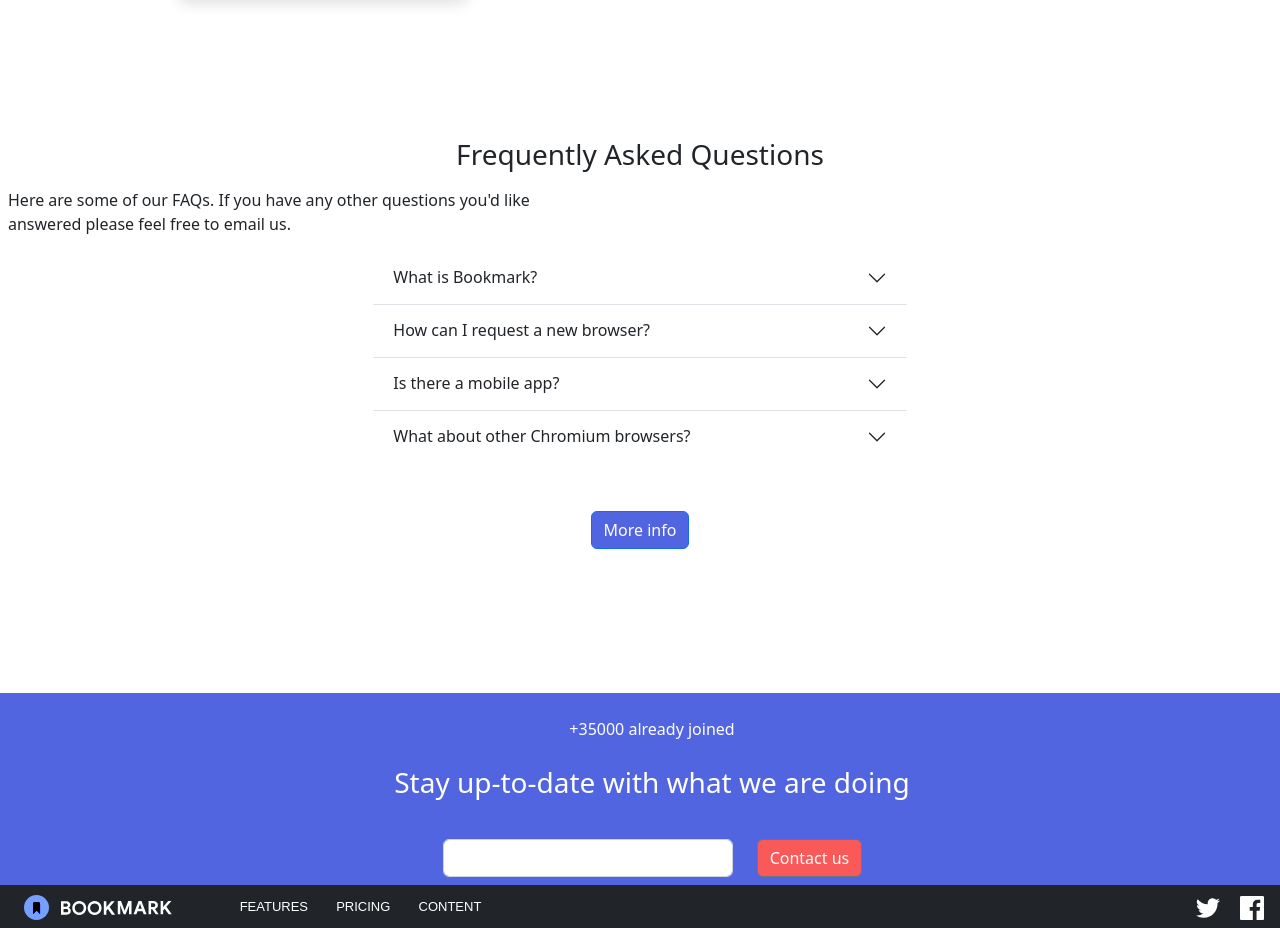
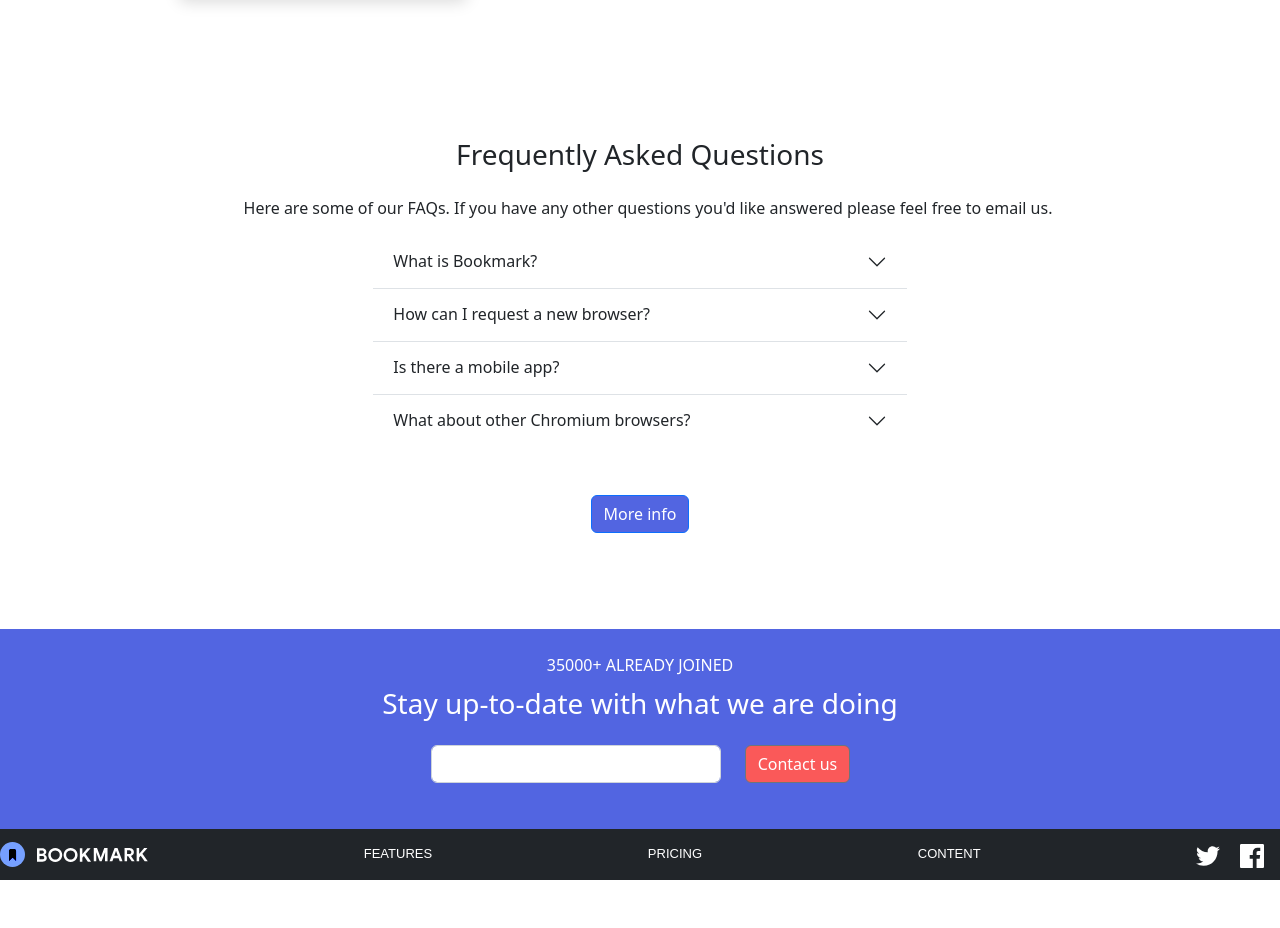
Before and after one commit to MarcArgelagues/Sprint2, a website: page index.html in a window 1280 px wide. Shown: the part 2560-3488 px from the top of the page. After the commit the page ends 3440 px from the top, so only its background shows below. Drawn offline with nearby package versions, Linux system fonts and the light colour scheme.

Commit message:
Sprint2_v1

```diff
--- a/index.html
+++ b/index.html
@@ -5,10 +5,7 @@
   <meta charset="UTF-8">
   <meta http-equiv="X-UA-Compatible" content="IE=edge">
   <meta name="viewport" content="width=device-width, initial-scale=1.0">
-
   <link rel="stylesheet" href="css/main.css">
-
-
 
   <title>
     Sprint 2
@@ -16,7 +13,7 @@
 
 </head>
 
-
+<body>
 
 <div class="container mb-5">
   <nav class="navbar fixed-top navbar-light bg-light">
@@ -27,9 +24,10 @@
       <a class="navbar-brand" href="#">FEATURES</a>
       <a class="navbar-brand" href="#">PRICING</a>
       <a class="navbar-brand" href="#">CONTENT</a>
-    <a class="navbar-brand" href="#"><button type="button" class="btn btn-secondary ps-4 pe-4">LOGIN</button></a></div>
+      <a class="navbar-brand" href="#"><button type="button" class="btn btn-secondary ps-4 pe-4">LOGIN</button></a>
+    </div>
 
-    <div class="col offset-1 d-lg-none text-end me-5">  <img src="Imagenes/icon-hamburger.svg"> </div>
+    <div class="col offset-1 d-lg-none text-end me-5"> <img src="Imagenes/icon-hamburger.svg"> </div>
 
 
   </nav>
@@ -59,7 +57,8 @@
         </div>
       </div>
     </div>
-    <div class="col-lg mt-5 order-lg-last col-12-md order-md-first "> <img src="Imagenes/illustration-hero.svg" class="img-fluid">
+    <div class="col-lg mt-5 order-lg-last col-12-md order-md-first "> <img src="Imagenes/illustration-hero.svg"
+        class="img-fluid">
     </div>
 
 
@@ -93,7 +92,8 @@
   <div class="tab-content" id="nav-tabContent">
     <div class="tab-pane fade show active" id="nav-home" role="tabpanel" aria-labelledby="nav-home-tab">
       <div class="row mt-5">
-        <div class="col-lg-5 mt-5 mx-auto col-md-12"><img src="Imagenes/illustration-features-tab-1.svg" class="img-fluid"> </div>
+        <div class="col-lg-5 mt-5 mx-auto col-md-12"><img src="Imagenes/illustration-features-tab-1.svg"
+            class="img-fluid"> </div>
         <div class="col-lg-5 mt-5 ms-5 col-md-12">
           <div class="row mt-3">
             <h3>Bookmark in one click</h3>
@@ -107,27 +107,34 @@
     </div>
     <div class="tab-pane fade" id="nav-profile" role="tabpanel" aria-labelledby="nav-profile-tab">
       <div class="row mt-5">
-        <div class="col-lg-5 mt-5 mx-auto col-12-md"><img src="Imagenes/illustration-features-tab-2.svg" class="img-fluid"> </div>
+        <div class="col-lg-5 mt-5 mx-auto col-12-md"><img src="Imagenes/illustration-features-tab-2.svg"
+            class="img-fluid"> </div>
         <div class="col-lg-5 mt-5 ms-5 col-12-md">
           <div class="row mt-3">
             <h3>Intelligent search</h3>
           </div>
-          <div class="row mt-3"> <span>Our powerfuls earch feature will help you find saved sites in no time at all. No need to trabel thourgh all of your bookmarks</span> </div>
+          <div class="row mt-3"> <span>Our powerfuls earch feature will help you find saved sites in no time at all. No
+              need to trabel thourgh all of your bookmarks</span> </div>
           <div class="row-5 mt-4"> <button type="button" class="btn btn-primary btn-lg justify-content-around"> More
               info </button> </div>
         </div>
-      </div></div>
-    <div class="tab-pane fade" id="nav-contact" role="tabpanel" aria-labelledby="nav-contact-tab">      <div class="row mt-5">
-      <div class="col-lg-5 mt-5 mx-auto col-12-md"><img src="Imagenes/illustration-features-tab-3.svg" class="img-fluid"> </div>
+      </div>
+    </div>
+    <div class="tab-pane fade" id="nav-contact" role="tabpanel" aria-labelledby="nav-contact-tab">
+      <div class="row mt-5">
+        <div class="col-lg-5 mt-5 mx-auto col-12-md"><img src="Imagenes/illustration-features-tab-3.svg"
+            class="img-fluid"> </div>
         <div class="col-lg-5 mt-5 ms-5 col-12-md">
           <div class="row mt-3">
             <h3>Share your bookmaks</h3>
           </div>
-        <div class="row mt-3"> <span>Easily share your bookmarks and collections with others. Create a shareable link that you can send at the click of a button</span> </div>
+          <div class="row mt-3"> <span>Easily share your bookmarks and collections with others. Create a shareable link
+              that you can send at the click of a button</span> </div>
           <div class="row-5 mt-4"> <button type="button" class="btn btn-primary btn-lg justify-content-around"> More
               info </button> </div>
         </div>
-    </div></div>
+      </div>
+    </div>
   </div>
 
 
@@ -135,15 +142,17 @@
 
 <br> </br>
 <br> </br>
+<div class="container">
   <div class="row mt-5 col-lg-4 mx-auto col-md-12 text-center">
     <h3>Download the extension</h3>
   </div>
 
-<div class="row mt-3 m-2 col-lg-5 mx-auto mb-4 col-md-12"> <span>We've got more browsers in the pipeline. Please let us know if
+  <div class="row mt-3 m-2 col-lg-5 mx-auto mb-4 col-md-12"> <span>We've got more browsers in the pipeline. Please let
+      us know if
       you've
       got a favourite you'd like us to prioritize.</span>
   </div>
-
+</div>
 
 <div class="container col-lg-10 col-md mx-auto">
   <div class="row mt-5 mx-auto">
@@ -173,9 +182,9 @@
 
       </div>
     </div>
-  <div class="col mt-4 col-md-12 ms-5">
+    <div class="col-lg mt-4 col-md-12 ms-5">
       <div class="card shadow bg-white rounded p-4 mt-4" style="width: 18rem;">
-      <img class="card-img-top p-5" src="Imagenes/logo-opera.svg" alt="Opera" style="width:14rem" >
+        <img class="card-img-top p-5" src="Imagenes/logo-opera.svg" alt="Opera" style="width:14rem">
         <div class="card-body">
           <h5 class="card-title">Add to Opera</h5>
           <p class="card-text">Minimum version 44</p>
@@ -194,10 +203,12 @@
 <br> </br>
 <br> </br>
 
-<div class="col-5 mt-5 mb-3 mx-auto col-12-md text-center">
+
+<div class="col-5 mt-5 mb-4 mx-auto col-12-md text-center">
   <h3>Frequently Asked Questions</h3>
 </div>
-<div class="col-lg-5 mx-auto col-md-12 ms-2"> <span> Here are some of our FAQs. If you have any other questions you'd like answered
+<div class="col-lg-12 mb-3 text-center col-md-12 ms-2 "> <span> Here are some of our FAQs. If you have any other
+    questions you'd like answered
     please feel free to email us. </span>
 </div>
 
@@ -256,17 +267,18 @@
   <button type="button" class="btn btn-primary btn-md mt-5 mb-5"> More info </button>
 </div>
 
-<br> </br>
+
 <br> </br>
 
-<div class="row mx-auto " style="width:100%; height: 15vw;background-color: #5265E1;">
-  <div class="row mx-auto order-1 "> <span class="position-absolute mt-4 text-center" style="color:white;"> +35000
-      already joined</span></div>
+
+
+<div class="row" style="height:200px ;background-color: #5265E1;">
+  <div class="row mx-auto order-1"> <span class="position-absolute mt-4 text-center" style="color:white;"> 35000+ ALREADY JOINED</span></div>
   <div class="row mx-auto mt-1 order-2"><span class="h3 position-absolute mt-2 text-center " style="color:white;"> Stay
       up-to-date with what we are doing</span></div>
   <div class="row mt-1 order-3">
-    <form class="row position-absolute mt-3 mx-auto">
-        <div class="col-3 offset-4">
+    <form class="row position mt-3 mx-auto">
+      <div class="col-3 offset-4 ">
         <input type="email" class="form-control" id="exampleInputEmail1" aria-describedby="emailHelp">
       </div>
       <div class="col">
@@ -274,25 +286,35 @@
   </div>
   </form>
 </div>
-</div>
 
 
 
-<nav class="navbar navbar-dark bg-dark">
 
-  <div class="col-6 ms-4"> <a class="navbar-brand" href="#"> <img src="Imagenes/logo-bookmark.svg" style="
+
+
+<nav class="nav navbar navbar-dark bg-dark media1">
+
+
+
+ <a class="navbar-brand " href="#"> <img src="Imagenes/logo-bookmark.svg" style="
           -webkit-filter: invert(1) hue-rotate(180deg) contrast(2);
           filter: invert(1) hue-rotate(180deg) contrast(2);
         "> </a>
-    <a class="navbar-brand ms-5" href="#">FEATURES</a>
-    <a class="navbar-brand ms-2" href="#">PRICING</a>
-    <a class="navbar-brand ms-2" href="#">CONTENT</a>
-  </div>
-  <div class="align-self-right">
+
+
+
+    <a class="navbar-brand " href="#">FEATURES</a>
+
+    <a class="navbar-brand  " href="#">PRICING</a>
+
+    <a class="navbar-brand  " href="#">CONTENT</a>
+
+  <div class="text-right">
     <a class="navbar-brand" href="#"> <img src="Imagenes/icon-twitter.svg"> </a>
     <a class="navbar-brand" href="#"> <img src="Imagenes/icon-facebook.svg"> </a>
   </div>
 </nav>
+
 
 <script src="node_modules/bootstrap/dist/js/bootstrap.min.js">
 
--- a/main.scss
+++ b/main.scss
@@ -18,6 +18,12 @@ $theme-colors: (
   secondary: $secondary,
 );
 
+@media (max-width:768px) {
+.media1 {
+  flex-direction: column;
+}
+
+}
 
 .btn-secondary:hover {
  background-color: white;
```
Also changed, not shown: css/main.css. Lines whose indentation alone changed are shown as unchanged.
